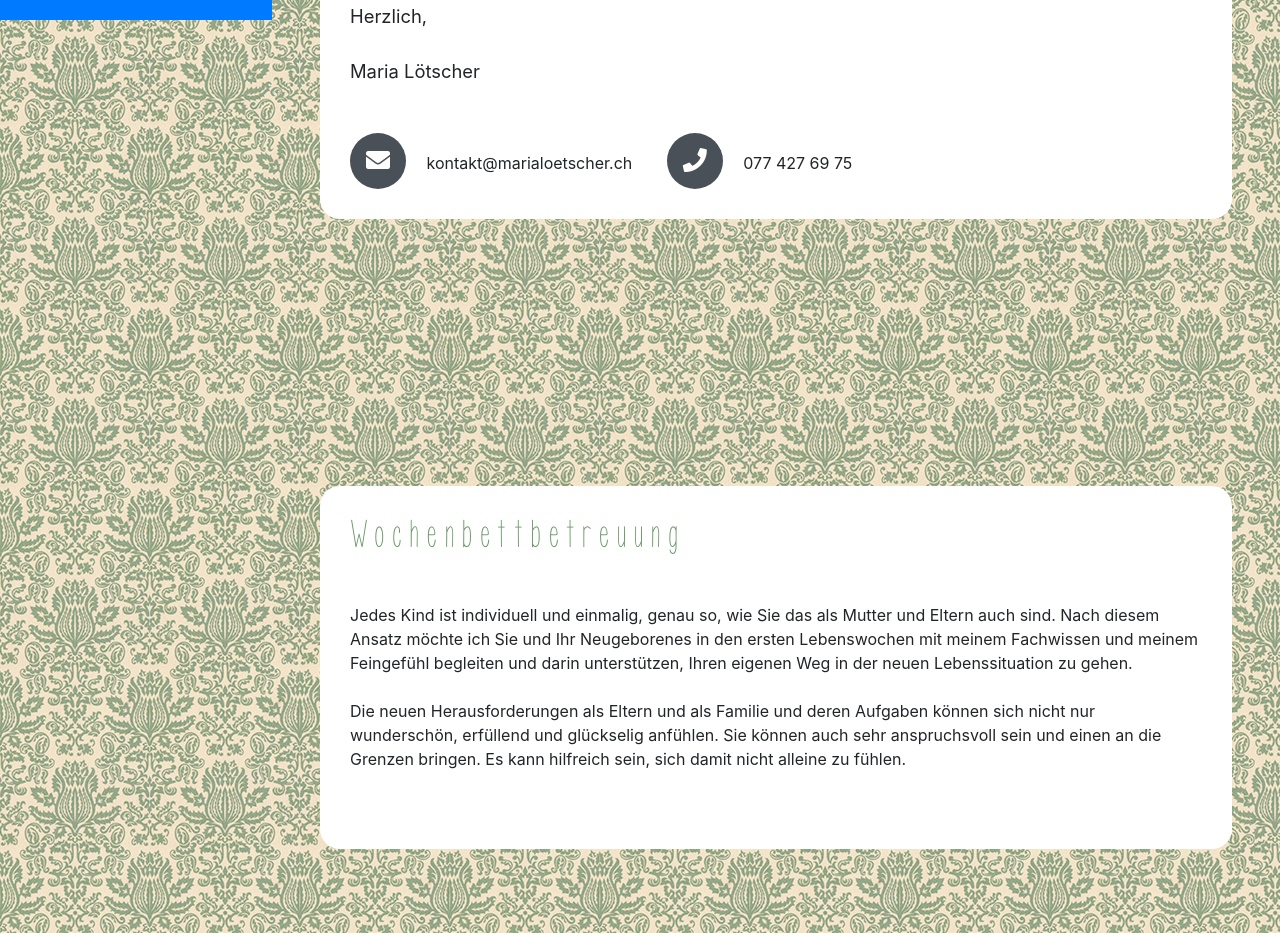
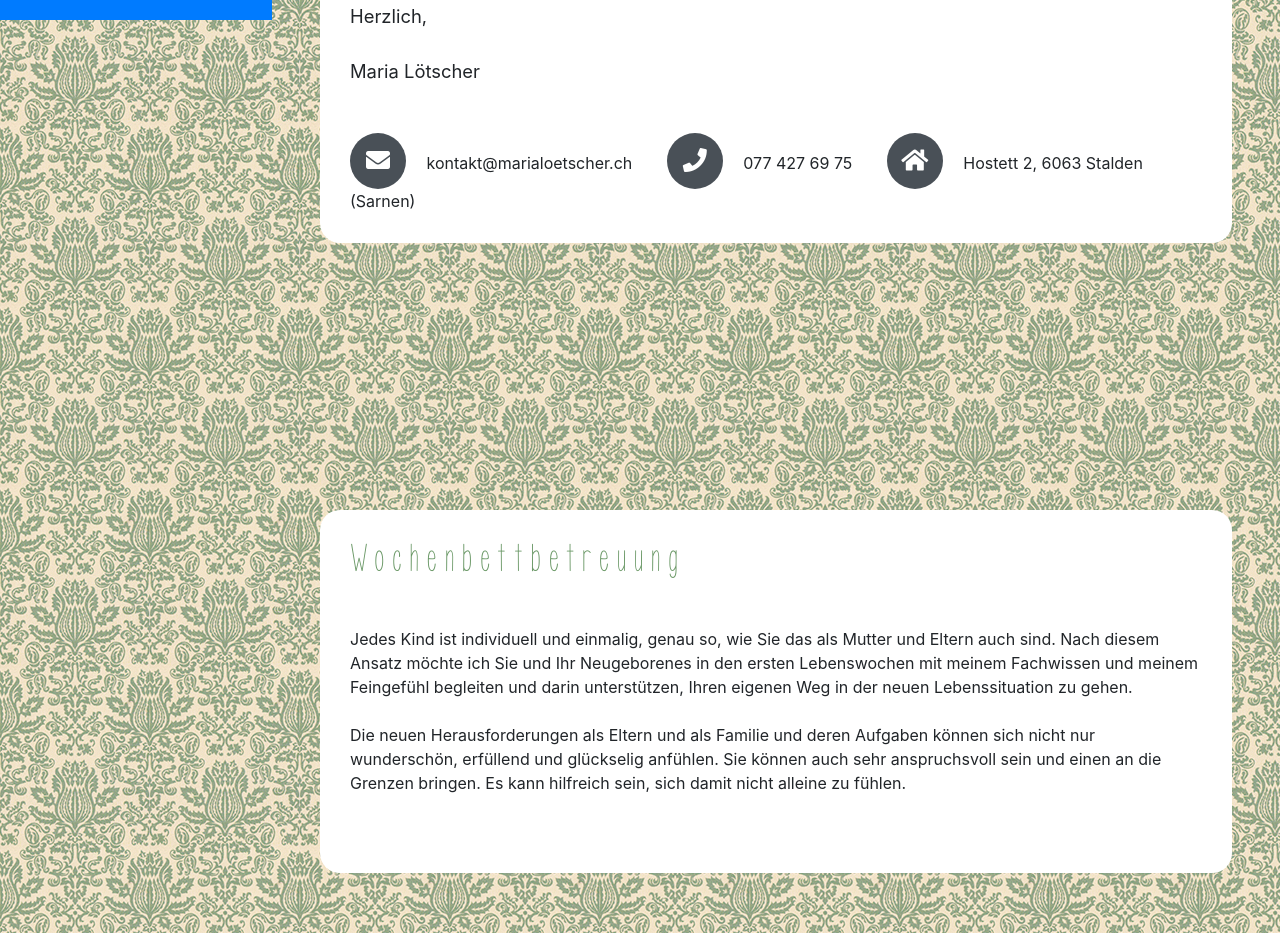
Before and after one commit to simplywing/portfolio-maria-loetscher, a website with bundled scripts: page index.html in a window 1280 px wide. Shown: the part 780-1713 px from the top of the page. Built offline with nearby package versions, Linux system fonts and the light colour scheme; a web font is replaced by a local one.

Commit message:
final touches

```diff
--- a/index.html
+++ b/index.html
@@ -101,6 +101,11 @@
                         <i class="fas fa-phone"></i>
                     </a>
                     <span>077 427 69 75</span>
+                    <a href="https://goo.gl/maps/25eYdXbvxPZE9w36A" style="margin-left: 30px;" target="_blank">
+                        <i class="fas fa-home"></i>
+                    </a>
+                    <span>Hostett 2, 6063 Stalden (Sarnen)</span>
+
                 </div>
             </div>
         </section>
```
